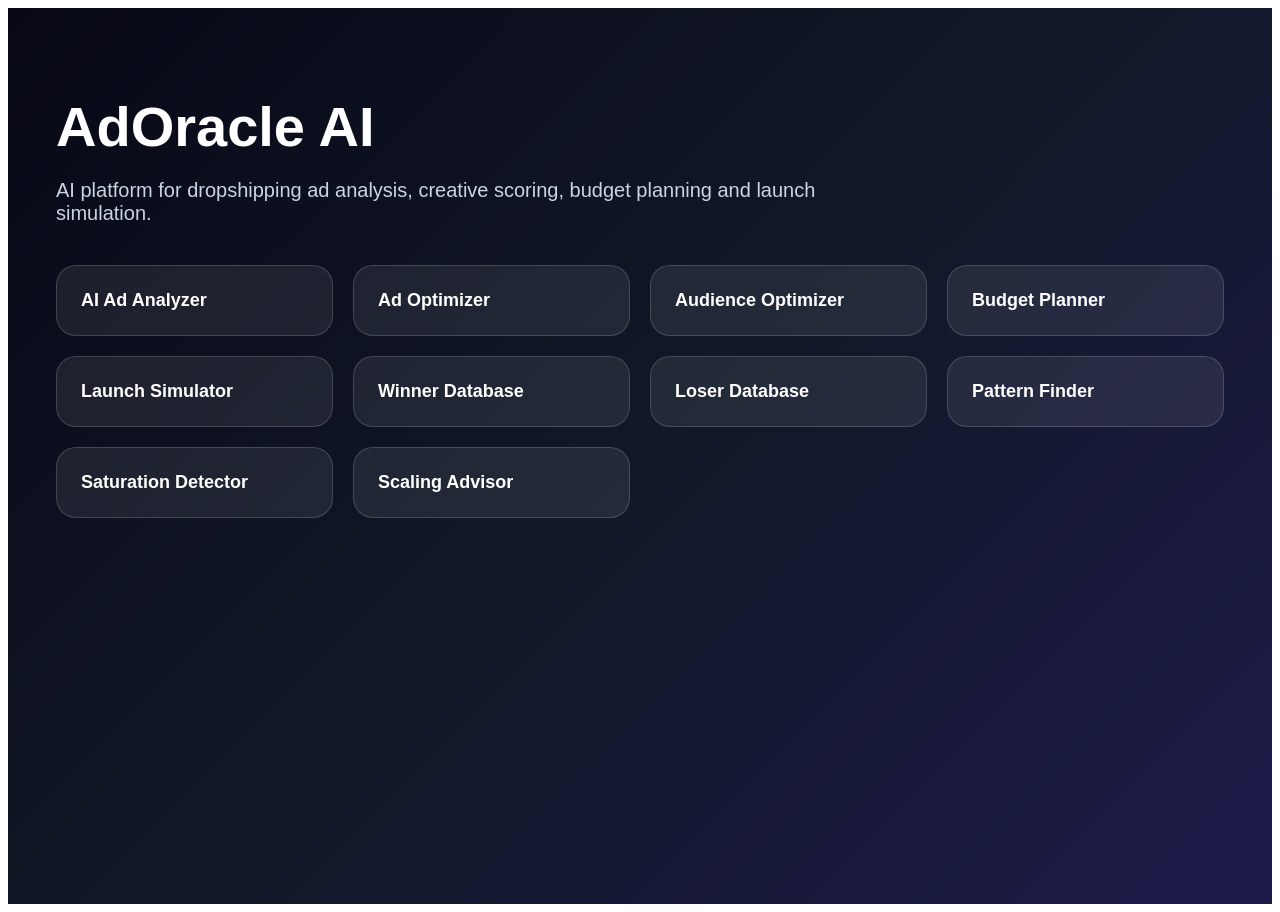
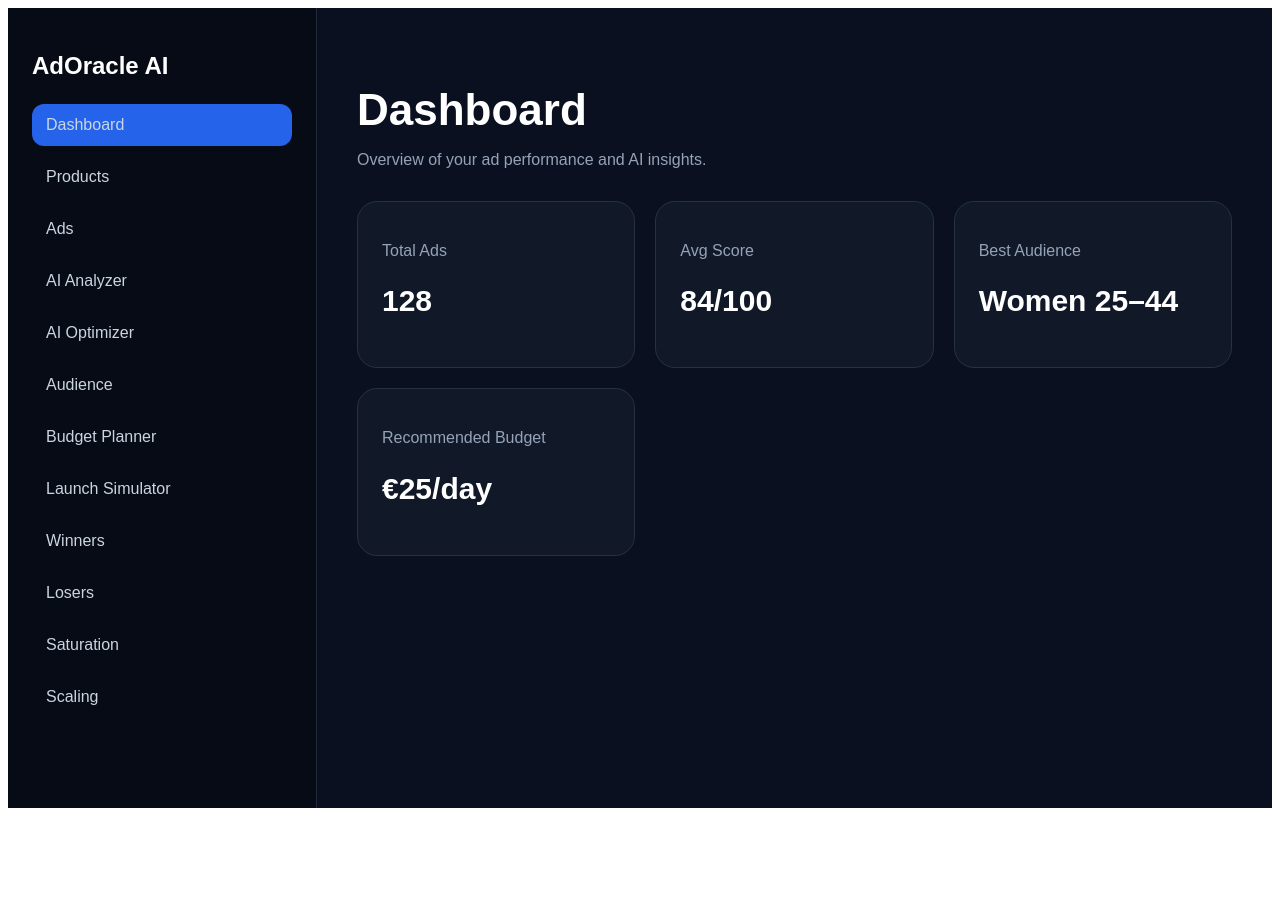
Before and after one commit to tobiassmeduna/dropshippinghelper, a Next.js app: page / in a window 1280 px wide. After the commit the page ends 816 px from the top, so only its background shows below. Built offline with nearby package versions, Linux system fonts and the light colour scheme.

Commit message:
Add sidebar dashboard

```diff
--- a/src/app/page.tsx
+++ b/src/app/page.tsx
@@ -1,53 +1,52 @@
 import Link from "next/link";
 
-const features = [
-  ["AI Ad Analyzer", "/ai-analyzer"],
-  ["Ad Optimizer", "/ai-optimizer"],
-  ["Audience Optimizer", "/audience-optimizer"],
+const nav = [
+  ["Dashboard", "/"],
+  ["Products", "/products"],
+  ["Ads", "/ads"],
+  ["AI Analyzer", "/ai-analyzer"],
+  ["AI Optimizer", "/ai-optimizer"],
+  ["Audience", "/audience-optimizer"],
   ["Budget Planner", "/budget-planner"],
   ["Launch Simulator", "/launch-simulator"],
-  ["Winner Database", "/winners"],
-  ["Loser Database", "/losers"],
-  ["Pattern Finder", "/pattern-finder"],
-  ["Saturation Detector", "/saturation"],
-  ["Scaling Advisor", "/scaling-advisor"],
+  ["Winners", "/winners"],
+  ["Losers", "/losers"],
+  ["Saturation", "/saturation"],
+  ["Scaling", "/scaling-advisor"],
 ];
 
 export default function Home() {
   return (
-    <main style={{
-      minHeight: "100vh",
-      background: "linear-gradient(135deg,#080816,#111827,#1e1b4b)",
-      color: "white",
-      padding: "48px",
-      fontFamily: "Arial"
-    }}>
-      <h1 style={{ fontSize: 56, marginBottom: 12 }}>AdOracle AI</h1>
-      <p style={{ fontSize: 20, color: "#cbd5e1", maxWidth: 760 }}>
-        AI platform for dropshipping ad analysis, creative scoring, budget planning and launch simulation.
-      </p>
+    <main style={{ display: "flex", minHeight: "100vh", background: "#0b1020", color: "white", fontFamily: "Arial" }}>
+      <aside style={{ width: 260, padding: 24, background: "#070b16", borderRight: "1px solid #1f2937" }}>
+        <h2 style={{ fontSize: 24, marginBottom: 24 }}>AdOracle AI</h2>
+        <nav style={{ display: "flex", flexDirection: "column", gap: 10 }}>
+          {nav.map(([name, href]) => (
+            <Link key={name} href={href} style={{ color: "#cbd5e1", textDecoration: "none", padding: "12px 14px", borderRadius: 12, background: href === "/" ? "#2563eb" : "transparent" }}>
+              {name}
+            </Link>
+          ))}
+        </nav>
+      </aside>
 
-      <div style={{
-        display: "grid",
-        gridTemplateColumns: "repeat(auto-fit,minmax(220px,1fr))",
-        gap: 20,
-        marginTop: 40
-      }}>
-        {features.map(([name, href]) => (
-          <Link key={name} href={href} style={{
-            padding: 24,
-            borderRadius: 20,
-            background: "rgba(255,255,255,0.08)",
-            border: "1px solid rgba(255,255,255,0.16)",
-            color: "white",
-            textDecoration: "none",
-            fontSize: 18,
-            fontWeight: 700
-          }}>
-            {name}
-          </Link>
-        ))}
-      </div>
+      <section style={{ flex: 1, padding: 40 }}>
+        <h1 style={{ fontSize: 44, marginBottom: 8 }}>Dashboard</h1>
+        <p style={{ color: "#94a3b8", marginBottom: 32 }}>Overview of your ad performance and AI insights.</p>
+
+        <div style={{ display: "grid", gridTemplateColumns: "repeat(auto-fit,minmax(220px,1fr))", gap: 20 }}>
+          {[
+            ["Total Ads", "128"],
+            ["Avg Score", "84/100"],
+            ["Best Audience", "Women 25–44"],
+            ["Recommended Budget", "€25/day"],
+          ].map(([label, value]) => (
+            <div key={label} style={{ padding: 24, borderRadius: 20, background: "#111827", border: "1px solid #263244" }}>
+              <p style={{ color: "#94a3b8" }}>{label}</p>
+              <h2 style={{ fontSize: 30 }}>{value}</h2>
+            </div>
+          ))}
+        </div>
+      </section>
     </main>
   );
 }
```
Also changed, not shown: 1 other file (tests, documents, lock files or other folders).
